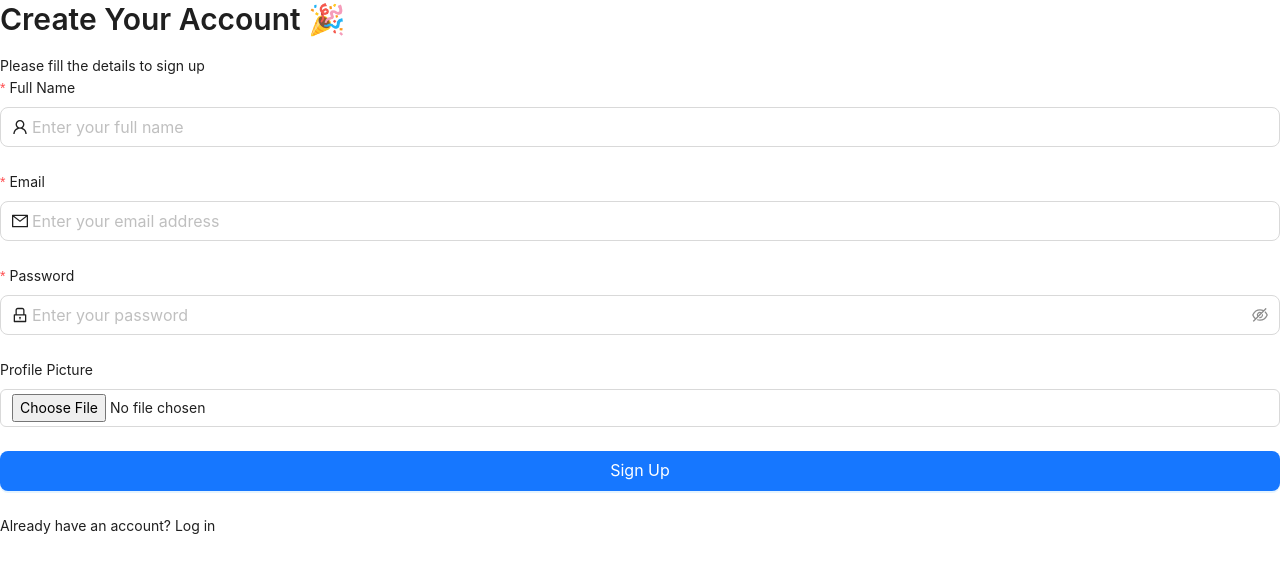
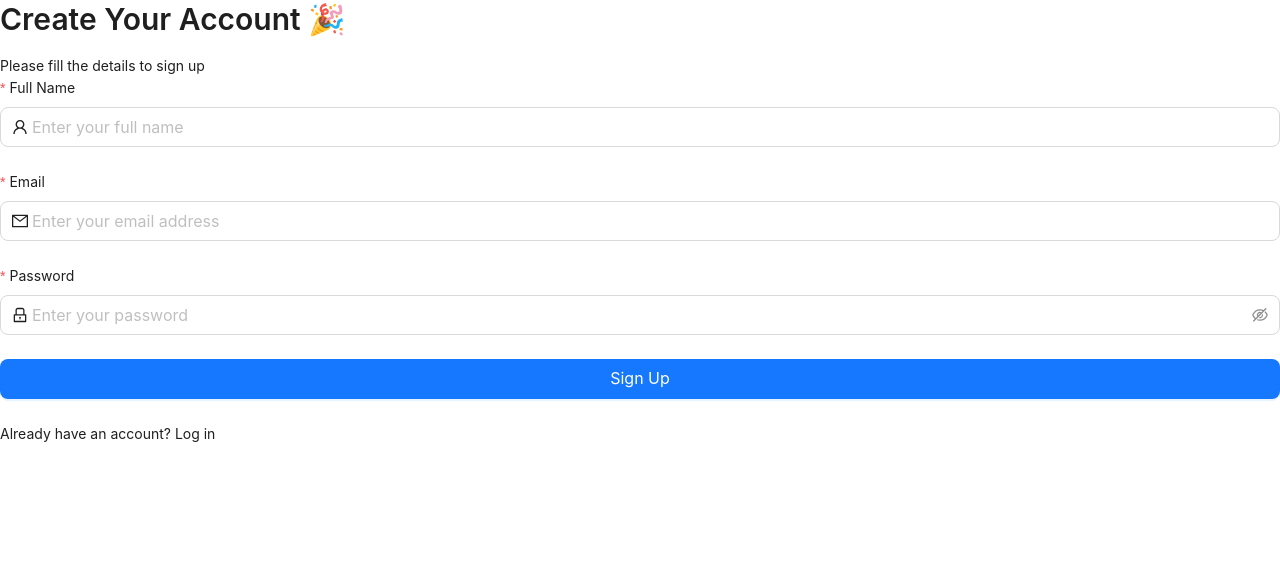
Before and after one commit to Muhammadkashif20/E-Commerce-Website-Reactjs, a React (Vite) app: page /signUp in a window 1280 px wide. Shown: the top 572 px of the page. Built offline with nearby package versions, Linux system fonts and the light colour scheme.

Commit message:
conti.....

```diff
--- a/src/Components/Navbar.jsx
+++ b/src/Components/Navbar.jsx
@@ -1,5 +1,5 @@
   import React from "react";
-  import { Drawer } from "antd";
+  import { Button, Drawer } from "antd";
   import { Menu, Dropdown, Input, Badge, message } from "antd";
   import {
     ShoppingCartOutlined,
@@ -110,7 +110,7 @@
         {/* Icons */}
         <div className="flex items-center gap-6">
           <Badge count={3} size="small">
-            <ShoppingCartOutlined className="text-xl cursor-pointer hover:text-green-600" />
+            <ShoppingCartOutlined className="text-xl cursor-pointer hover:text-blue-600" />
           </Badge>
           <Drawer
             title="User Profile"
@@ -133,10 +133,25 @@
               </button>
             </div>
           </Drawer>
-          <UserOutlined
-            className="text-xl cursor-pointer hover:text-blue-600"
-            onClick={() => setProfileDrawerOpen(true)}
-          />
+          {authData || authDataReg ? (
+  <div className="flex items-center gap-3">
+    <span className="text-sm font-medium text-gray-700">
+      {authDataReg?.fullname || authData?.username}
+    </span>
+    <Button
+      type="primary"
+      onClick={handleUserLogout}
+      className="bg-blue-600 "
+    >
+      Logout
+    </Button>
+  </div>
+) : (
+  <UserOutlined
+    className="text-xl cursor-pointer hover:text-blue-600"
+    onClick={() => setProfileDrawerOpen(true)}
+  />
+)}
 
           {/* Hamburger for mobile */}
           <MenuOutlined
--- a/src/auth/Login.jsx
+++ b/src/auth/Login.jsx
@@ -22,14 +22,13 @@ const Login = () => {
     message.success("Login successful!");
     const loginData=localStorage.setItem("formData", JSON.stringify(values));
       console.log("loginData=>", loginData);
-
       navigate("/")
-
     })
     .catch((error) => {
       const errorCode = error.code;
       console.log("Error code: ", errorCode);
       const errorMessage = error.message;
+      message.error(errorCode)
       console.log("Error message: ", errorMessage);
     });
   }
--- a/src/auth/Signup.jsx
+++ b/src/auth/Signup.jsx
@@ -28,10 +28,9 @@ const Signup = () => {
       .catch((error) => {
         const errorCode = error.code;
         console.log("Error code: ", errorCode);
-        message.error("Error creating account. Please try again!");
         const errorMessage = error.message;
         console.log("Error code: ", errorMessage);
-        message.error("Error creating account. Please try again!");
+        message.error(errorCode);
       });
   };
 
@@ -99,20 +98,6 @@ const Signup = () => {
               className="rounded-lg"
             />
           </Form.Item>
-          {/* Profile Image Upload */}
-          <Form.Item
-            label="Profile Picture"
-            name="profilePic"
-            valuePropName="file"
-          >
-            <Input
-              type="file"
-              required
-              accept="image/*"
-              onChange={(e) => setImageFile(e.target.files[0])}
-              className="rounded-lg"
-            />
-          </Form.Item>
 
           {/* Signup Button */}
           <Form.Item>
```
